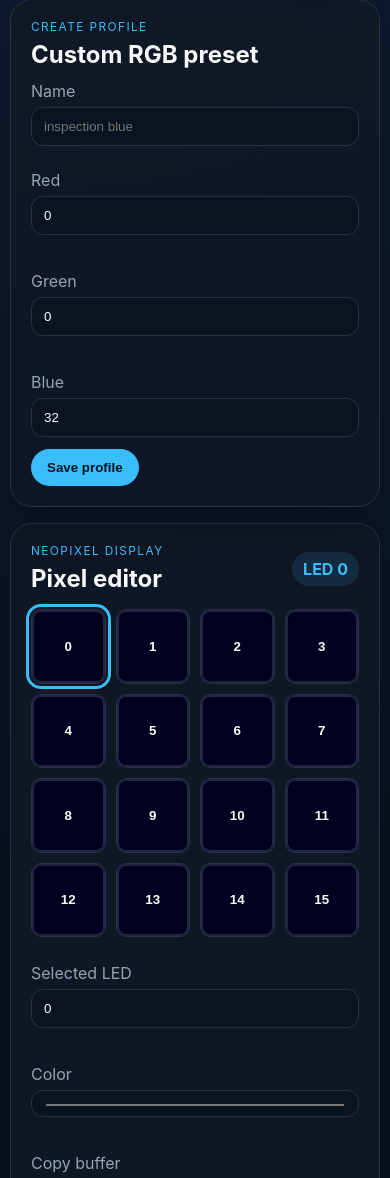
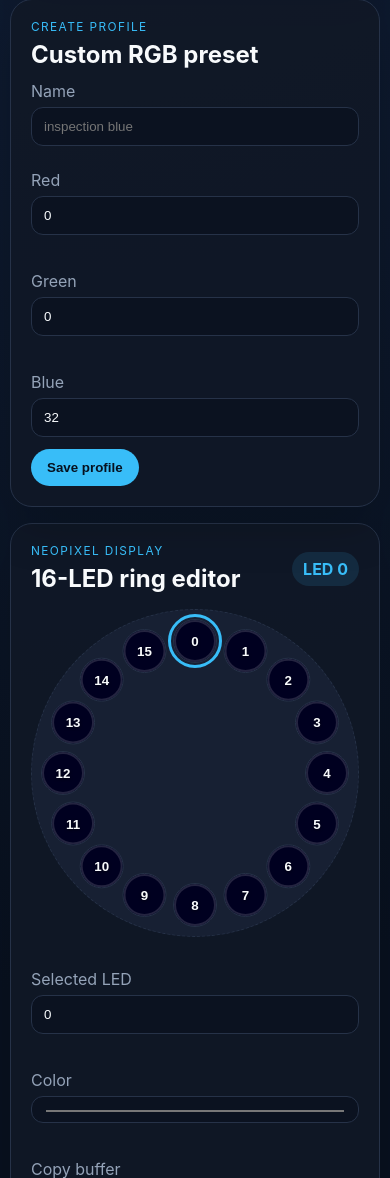
Before and after one commit to schaffer2013/SortingMachineArray, a Python web app: template src/sorter/interfaces/web/templates/machine.html in a window 390 px wide. Shown: the part 773-1951 px from the top of the page. Run offline with Jinja, Linux system fonts and the light colour scheme; the template is opened without the code that fills it, so the values that code supplies are empty.

Commit message:
Show NeoPixel editor as ring

```diff
--- a/src/sorter/interfaces/web/static/app.css
+++ b/src/sorter/interfaces/web/static/app.css
@@ -118,10 +118,17 @@ input[type="checkbox"] { width:auto; justify-self:start; }
 .jog-pad button { min-height:54px; }
 .movement-pad label { max-width: 180px; }
 .pixel-grid {
-  display:grid; grid-template-columns: repeat(8, minmax(42px, 1fr)); gap:10px; margin:14px 0;
+  position:relative; width:min(100%, 420px); aspect-ratio:1 / 1; margin:16px auto 20px;
+  border:1px dashed var(--line); border-radius:50%; background:var(--panel-soft);
 }
 .pixel-button {
-  aspect-ratio: 1 / 1; border:1px solid var(--line); border-radius:10px; padding:0;
+  position:absolute; left:50%; top:50%; width:44px; height:44px;
+  transform:
+    translate(-50%, -50%)
+    rotate(var(--angle))
+    translateY(calc(-1 * min(158px, 37vw)))
+    rotate(calc(-1 * var(--angle)));
+  border:1px solid var(--line); border-radius:50%; padding:0;
   color:var(--text); text-shadow:0 1px 3px rgba(0,0,0,.55); box-shadow: inset 0 0 0 2px rgba(255,255,255,.14);
 }
 .pixel-button.selected { outline:3px solid var(--accent); outline-offset:2px; }
@@ -166,7 +173,13 @@ th { color:var(--muted); font-size:.82rem; text-transform:uppercase; letter-spac
   .app-layout a { white-space:nowrap; }
   .hero-grid, .dashboard-grid, .two-column { grid-template-columns: 1fr; }
   .movement-grid { grid-template-columns: 1fr; }
-  .pixel-grid { grid-template-columns: repeat(4, minmax(42px, 1fr)); }
+  .pixel-button {
+    transform:
+      translate(-50%, -50%)
+      rotate(var(--angle))
+      translateY(calc(-1 * min(132px, 36vw)))
+      rotate(calc(-1 * var(--angle)));
+  }
   .form-grid, .metric-list { grid-template-columns: 1fr; }
   .form-grid.three-up { grid-template-columns: 1fr; }
 }
--- a/src/sorter/interfaces/web/static/app.js
+++ b/src/sorter/interfaces/web/static/app.js
@@ -191,7 +191,7 @@ window.SorterPages = {
           type="button"
           class="pixel-button${index === selectedPixel ? " selected" : ""}"
           data-pixel-index="${index}"
-          style="background:${rgbToHex(pixel)}"
+          style="background:${rgbToHex(pixel)}; --angle:${index * 22.5}deg"
           title="LED ${index}">
           ${index}
         </button>`).join("");
--- a/src/sorter/interfaces/web/templates/machine.html
+++ b/src/sorter/interfaces/web/templates/machine.html
@@ -52,7 +52,7 @@
   <div class="panel-heading">
     <div>
       <p class="eyebrow">NeoPixel display</p>
-      <h2>Pixel editor</h2>
+      <h2>16-LED ring editor</h2>
     </div>
     <span id="pixel-editor-pill" class="pill">16 LEDs</span>
   </div>
```
Also changed, not shown: tests/unit/test_web_app.py (+1 -0 lines).
